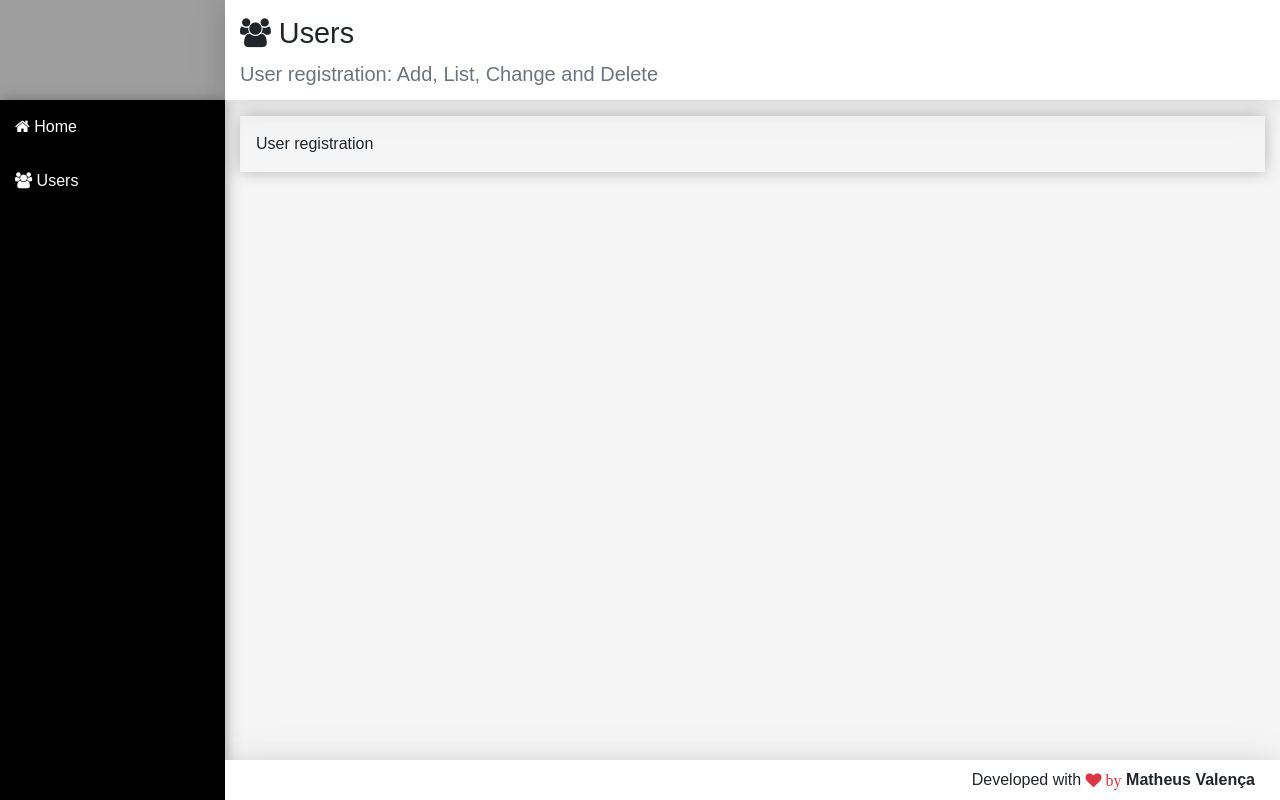
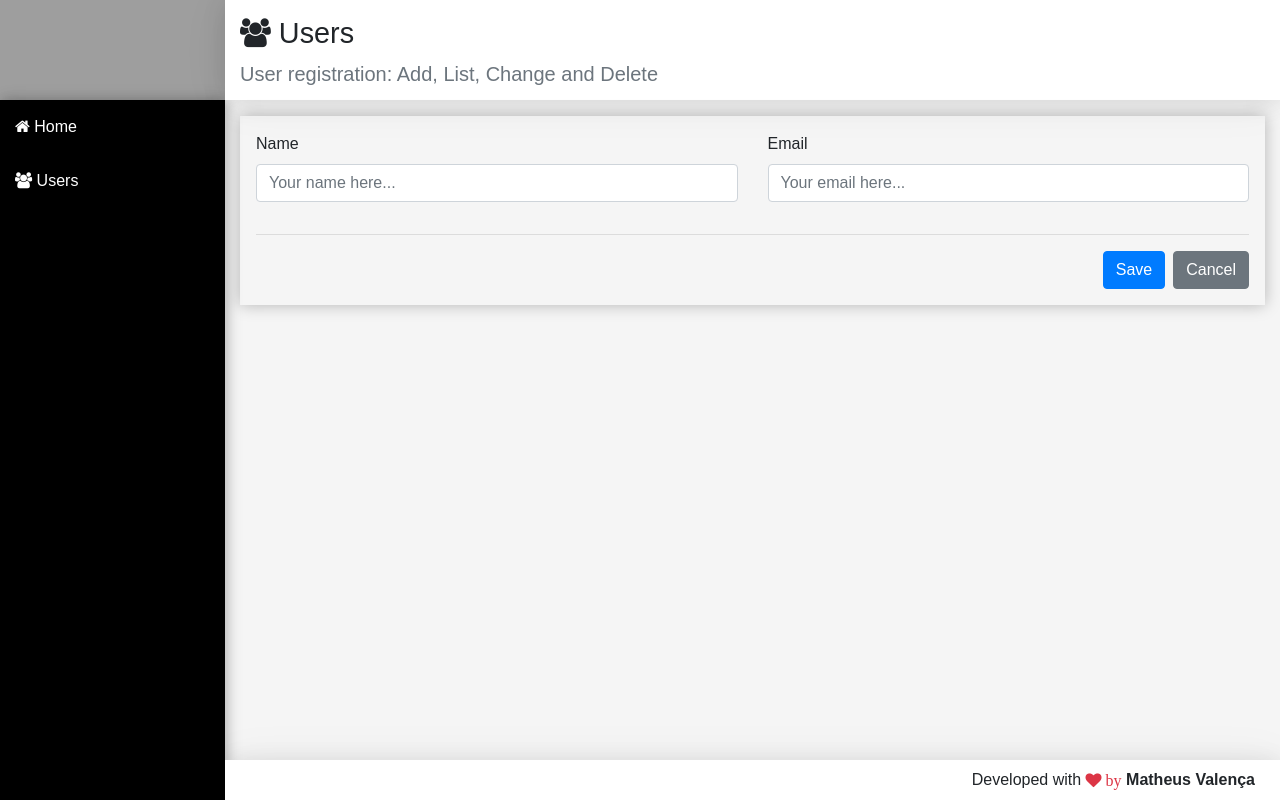
Before and after one commit to Matheus351/user-registration-react_js, a React (Create React App) app in the folder frontend/: page /users in a window 1280 px wide. Built offline with nearby package versions, Linux system fonts and the light colour scheme; grey boxes are pictures that could not be loaded.

Commit message:
criando renderização do form

```diff
--- a/frontend/src/components/user/User.jsx
+++ b/frontend/src/components/user/User.jsx
@@ -44,11 +44,64 @@
         return list
     }
 
+    getUpdateField(event){
+      const user = {...this.state.user}
+      user[event.target.name] = event.target.value
+      this.setState({user})
+    }
+
+    renderForm(){
+       return(
+        <div className="form">
+            <div className="row">
+                <div className="col-12 col-md-6">
+                   <div className="form-group">
+                     <label>Name</label>
+                     <input
+                     type='text'
+                     className='form-control'
+                     name='name'
+                     value={this.state.user.name}
+                     onChange={e=>this.getUpdateField(e)}
+                     placeHolder="Your name here..."/>
+                   </div>
+                </div>
+
+              <div className="col-12 col-md-6">
+                <div className="form-group">
+                 <label>Email</label>
+                 <input type="text"
+                 className="form-control"
+                 name="email"
+                 value={this.state.user.email}
+                 onChange={e=>this.getUpdateField(e)}
+                 placeholder="Your email here..."/>
+                </div>
+              </div>
+
+            </div>
+
+            <hr/>
+
+           <div className="row">
+             <div className="col-12 d-flex justify-content-end">
+                <button className="btn btn-primary" onClick={e=>this.save(e)}>
+                    Save
+                </button>
+                <button className="btn btn-secondary ml-2" onClick={e=>this.clear(e)}>
+                    Cancel
+                </button>
+             </div>
+           </div>
+
+        </div>
+       )
+    }
 
     render(){
         return(
             <Main {...headerProps}>
-                User registration
+                {this.renderForm()}
             </Main>
         )
     }
```
Also changed, not shown: 1 other file (tests, documents, lock files or other folders).
